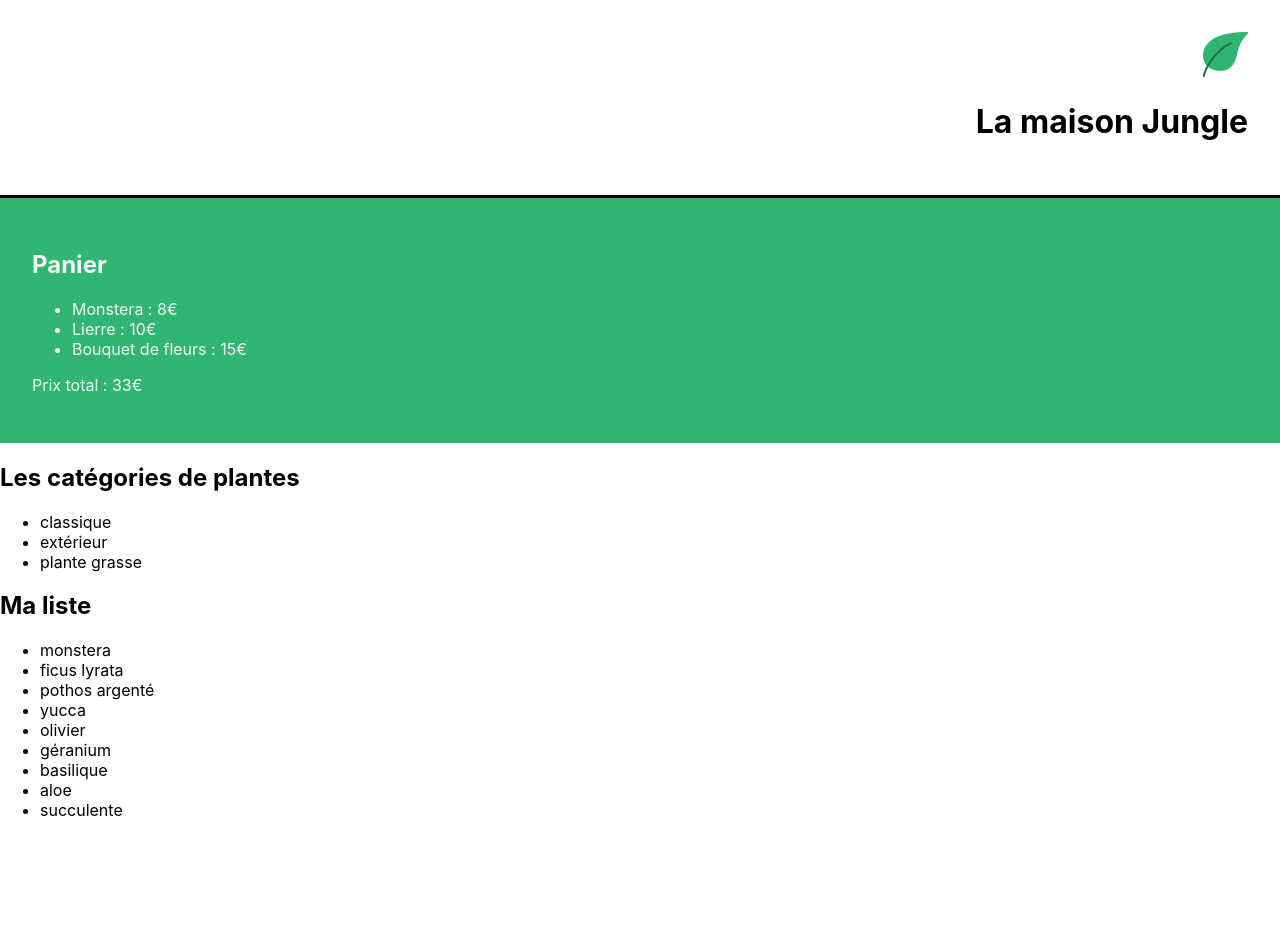
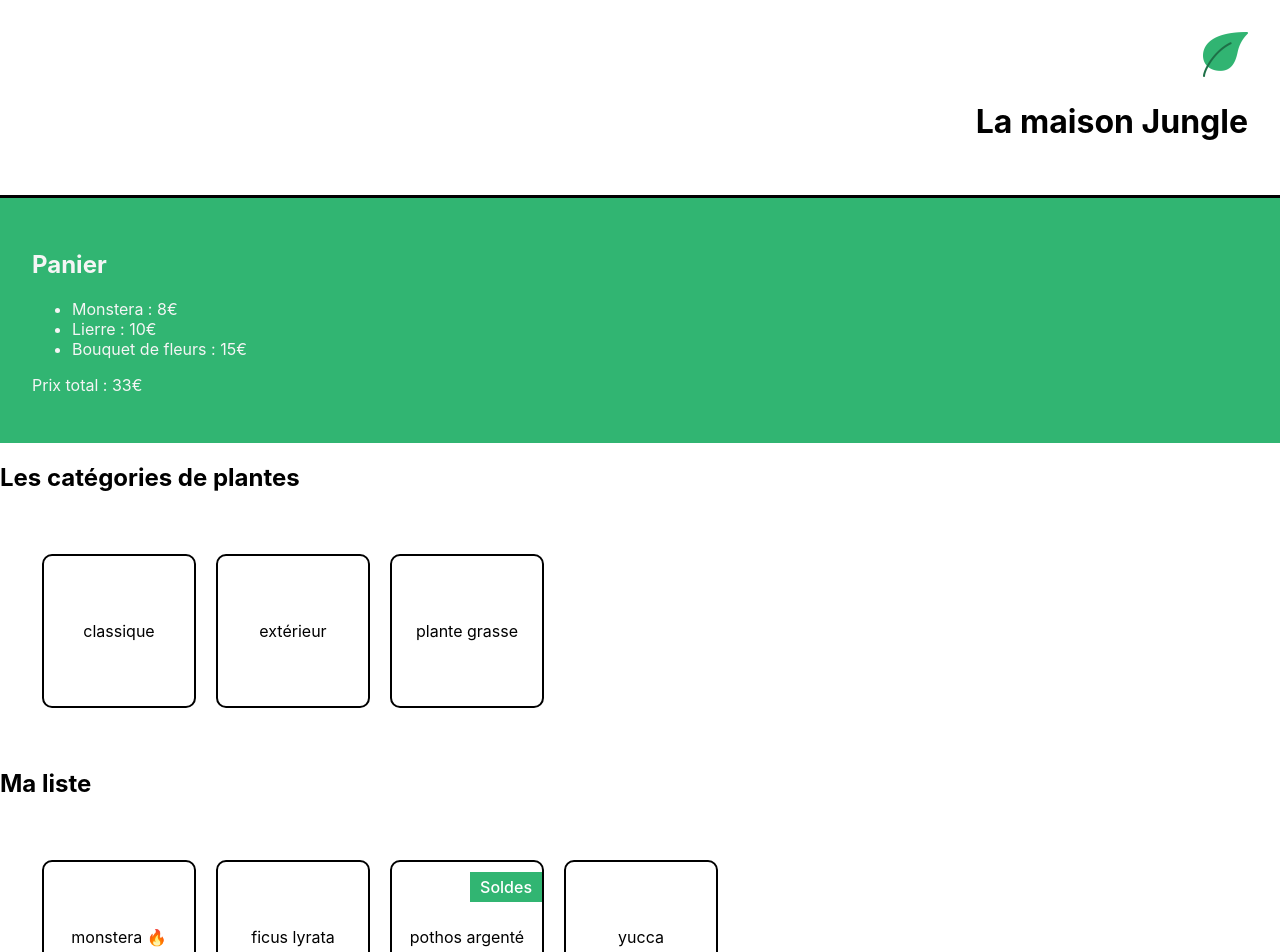
Before and after one commit to Dananando/la-maison-jungle, a React (Create React App) app: page / in a window 1280 px wide. Shown: the top 952 px of the page. Before the commit the page ends 836 px from the top, so only its background shows below. Built offline with nearby package versions, Linux system fonts and the light colour scheme.

Commit message:
P2C3 - exercise done

```diff
--- /dev/null
+++ b/src/components/CategoryList.js
@@ -0,0 +1,18 @@
+import plantList from '../data/plantList';
+import removeDuplicate from '../functions/removeDuplicate';
+import '../styles/ShoppingList.css';
+
+const CategoryList = () => {
+    const categoryList = removeDuplicate(plantList);
+    return (
+        <ul className='lmj-plant-list'>
+            {categoryList.map((category, index) => {
+                return (
+                    <li className='lmj-plant-item' key={`${category}-${index}`}>{category}</li>
+                );
+            })}
+        </ul>
+    )
+};
+
+export default CategoryList;
--- /dev/null
+++ b/src/components/PlantList.js
@@ -0,0 +1,31 @@
+import React from 'react';
+import plantList from '../data/plantList';
+import '../styles/ShoppingList.css';
+
+const PlantList = () => {
+    return (<ul className='lmj-plant-list'>
+        {plantList.map((plant) => {
+            if (plant.isBestSale) {
+                return (
+                    <React.Fragment>
+                        <li className='lmj-plant-item' key={plant.id}>
+                            {plant.name} 🔥
+                            {plant.isSpecialOffer && <div className='lmj-sales'>Soldes</div>}
+                        </li>
+                    </React.Fragment>
+                )
+
+            }
+            return (
+                <React.Fragment>
+                    <li className='lmj-plant-item' key={plant.id}>
+                        {plant.name}
+                        {plant.isSpecialOffer && <div className='lmj-sales'>Soldes</div>}
+                    </li>
+                </React.Fragment>
+            )
+        })}
+    </ul>)
+};
+
+export default PlantList;
--- a/src/components/ShoppingList.js
+++ b/src/components/ShoppingList.js
@@ -1,37 +1,16 @@
 import React from "react";
-import plantList from '../data/plantList';
-
-// Function to remove duplicates of the plant list
-const removeDuplicate = (aTable) => {
-    const categoryTable = [];
-    aTable.map((element) => {
-        return categoryTable.push(element.category);
-    });
-    const uniqueCategoryTable = [...new Set(categoryTable)];
-    return uniqueCategoryTable;
-};
+import PlantList from './PlantList';
+import CategoryList from "./CategoryList";
 
 const ShoppingList = () => {
-    const categoryList = removeDuplicate(plantList);
     return (
         <React.Fragment>
             <h2>Les catégories de plantes</h2>
-            <ul>
-                {categoryList.map((plant, index) => {
-                    return (
-                        <li key={`${plant}-${index}`}>{plant}</li>
-                    );
-                })}
-            </ul>
+            <CategoryList />
 
             <h2>Ma liste</h2>
-            <ul>
-                {plantList.map((plant) => {
-                    return (
-                        <li key={plant.id}>{plant.name}</li>
-                    );
-                })}
-            </ul>
+            <PlantList />
+
         </React.Fragment>
     )
 };
--- a/src/data/plantList.js
+++ b/src/data/plantList.js
@@ -2,7 +2,8 @@ const plantList = [
     {
         name: 'monstera',
         category: 'classique',
-        id: '1ed'
+        id: '1ed',
+        isBestSale: true
     },
     {
         name: 'ficus lyrata',
@@ -12,7 +13,8 @@ const plantList = [
     {
         name: 'pothos argenté',
         category: 'classique',
-        id: '3sd'
+        id: '3sd',
+        isSpecialOffer: true
     },
     {
         name: 'yucca',
@@ -32,12 +34,15 @@ const plantList = [
     {
         name: 'basilique',
         category: 'extérieur',
-        id: '7ie'
+        id: '7ie',
+        isBestSale: true,
+        isSpecialOffer: true
     },
     {
         name: 'aloe',
         category: 'plante grasse',
-        id: '8fp'
+        id: '8fp',
+        isSpecialOffer: true
     },
     {
         name: 'succulente',
--- /dev/null
+++ b/src/functions/removeDuplicate.js
@@ -0,0 +1,11 @@
+// Function to remove duplicates of the plant list
+const removeDuplicate = (aTable) => {
+    const categoryTable = [];
+    aTable.map((element) => {
+        return categoryTable.push(element.category);
+    });
+    const uniqueCategoryTable = [...new Set(categoryTable)];
+    return uniqueCategoryTable;
+};
+
+module.exports = removeDuplicate;
--- /dev/null
+++ b/src/styles/ShoppingList.css
@@ -0,0 +1,30 @@
+.lmj-plant-list {
+	list-style-type: none;
+	padding: 32px;
+	display: flex;
+	flex-wrap: wrap;
+	max-width: 800px;
+}
+
+.lmj-plant-item {
+	border: solid 2px black;
+	border-radius: 10px;
+	height: 150px;
+	width: 150px;
+	margin: 10px;
+	display: flex;
+	align-items: center;
+	justify-content: center;
+	flex-direction: column;
+	position: relative;
+}
+
+.lmj-sales {
+	position: absolute;
+	right: 0px;
+	top: 10px;
+	font-weight: 500;
+	color: white;
+	padding: 5px 10px;
+	background-color: #31b572;
+}
```
